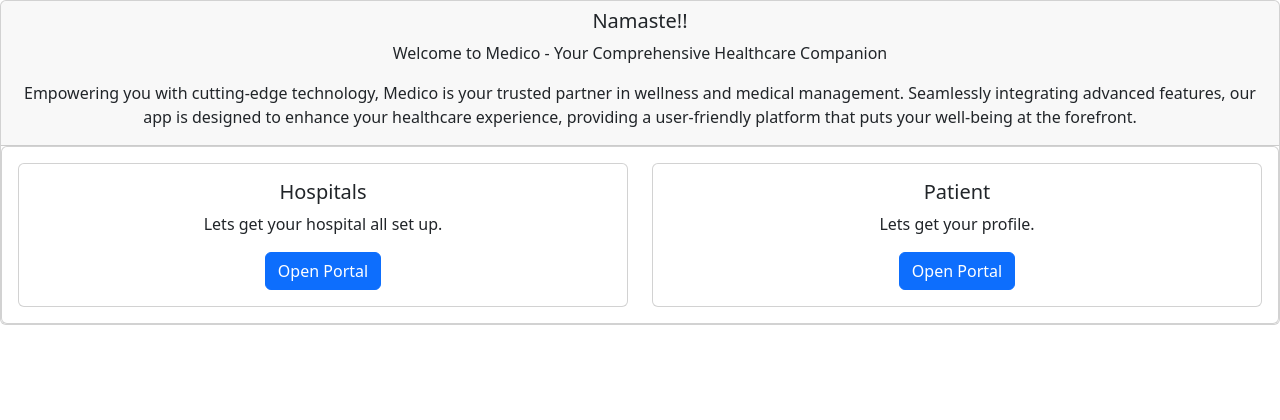
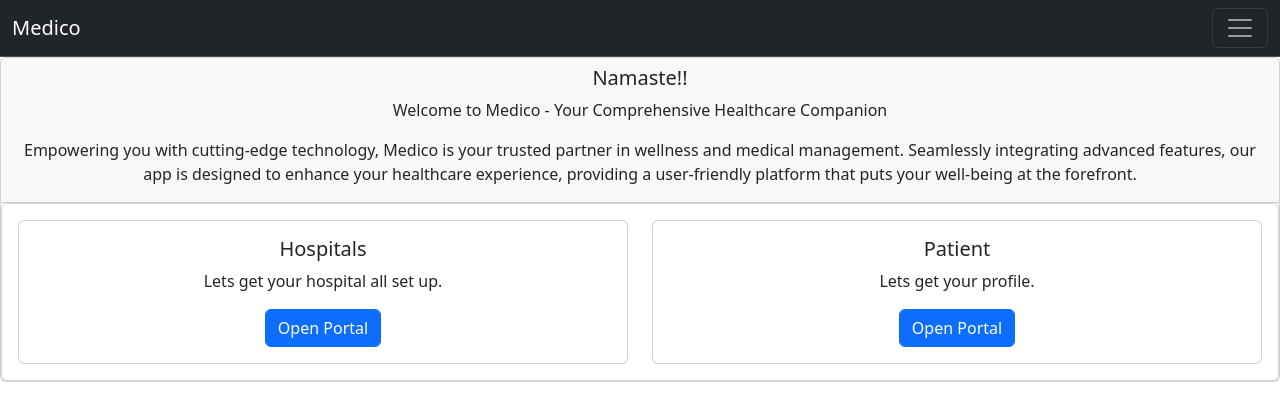
Before and after one commit to Vanessa-Rodrigues-156/medico, a React (Create React App) app: page / in a window 1280 px wide. Shown: the top 420 px of the page. Built offline with nearby package versions, Linux system fonts and the light colour scheme.

Commit message:
nav bar fixed

```diff
--- a/src/App.jsx
+++ b/src/App.jsx
@@ -1,4 +1,4 @@
-import React from 'react';
+import React from "react";
 import { BrowserRouter, Routes, Route } from "react-router-dom";
 import Layout from "./Patients/Layout";
 import Home from "./Patients/Home";
@@ -16,11 +16,10 @@
 import DisplayData from "./Patients/displaydata";
 import "./App.css";
 
-
-
 export default function App() {
   return (
     <BrowserRouter>
+      <Layout />
       <Routes>
         <>
           <Route
```
